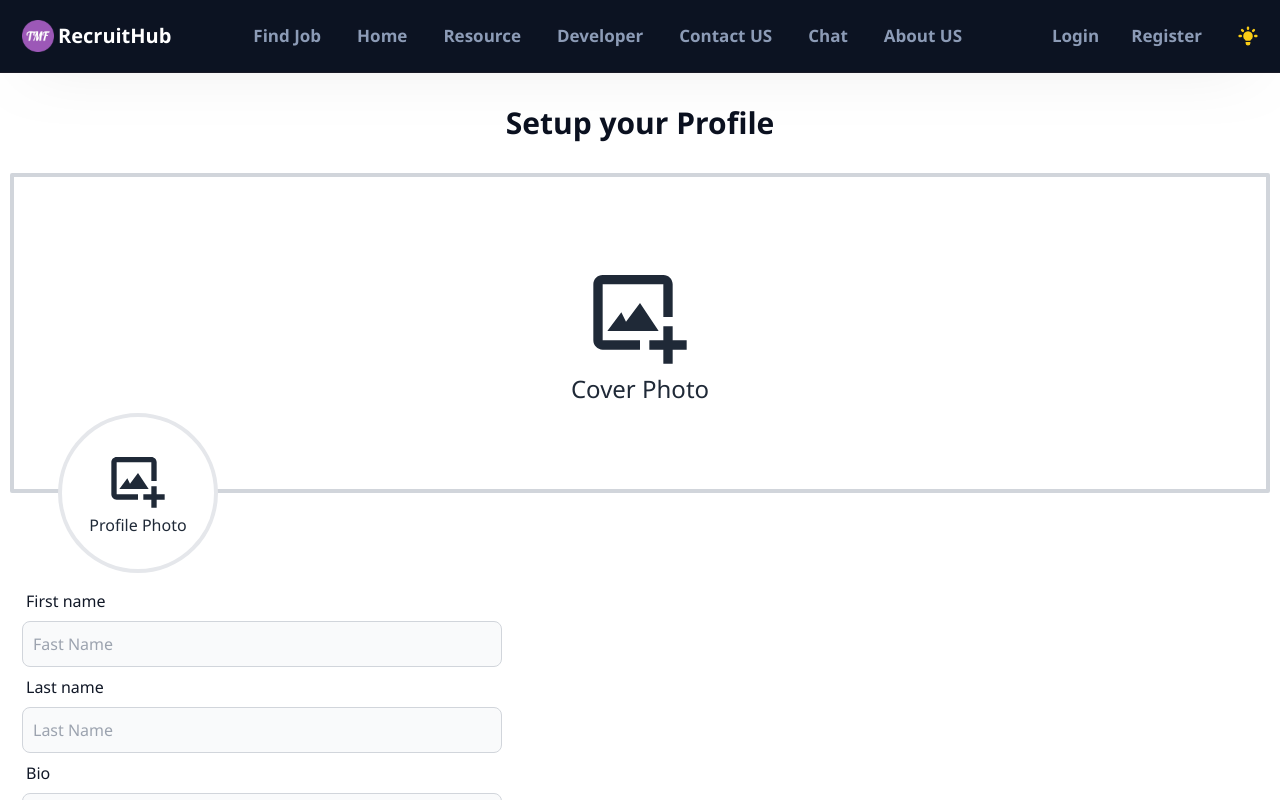
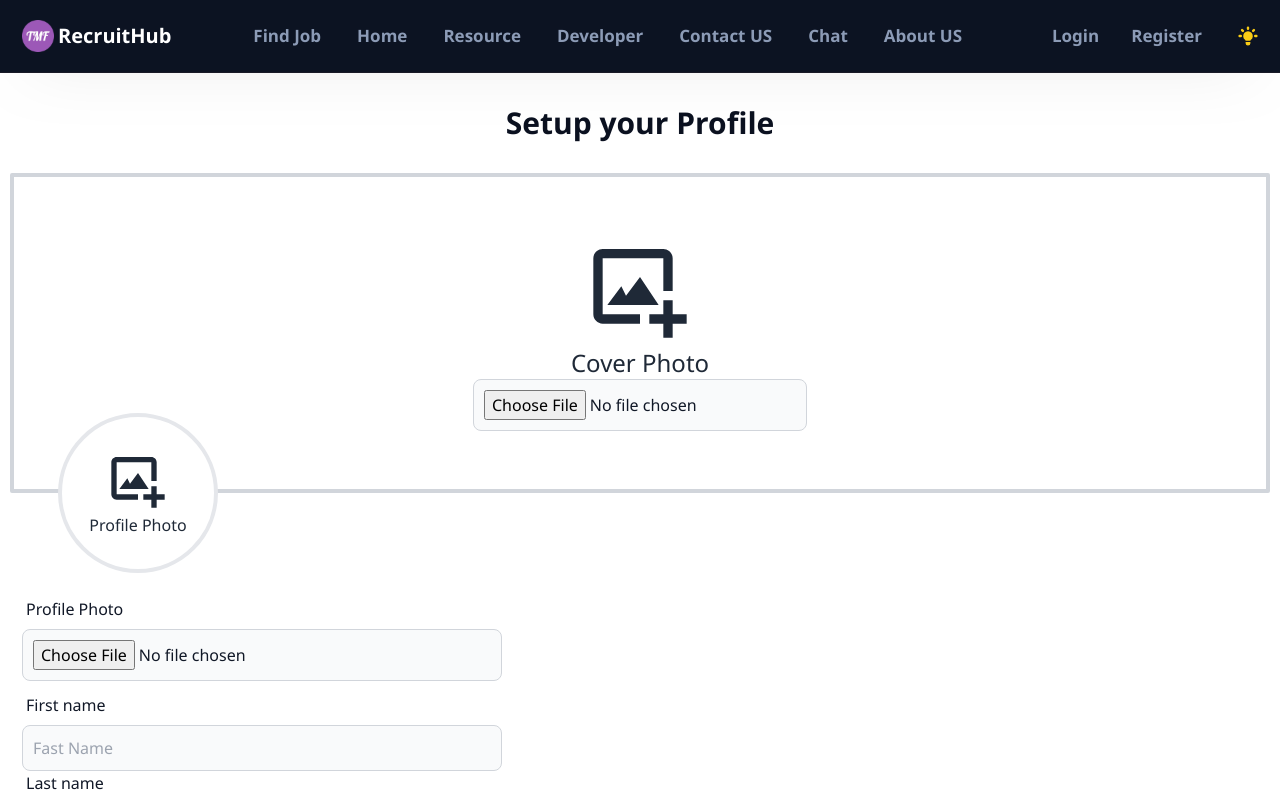
Before and after one commit to thecreativegang/recruit-hub-client-2, a React (Create React App) app: page /userDashboard in a window 1280 px wide. Shown: the top 800 px of the page. Built offline with nearby package versions, Linux system fonts and the light colour scheme; no server answers.

Commit message:
added photo uplode function

```diff
--- a/src/components/Pages/UserDashboard/UserDashboard.jsx
+++ b/src/components/Pages/UserDashboard/UserDashboard.jsx
@@ -1,20 +1,88 @@
-import React from "react";
+import React, { useEffect } from "react";
 import "./UserDashboard.css";
+import axios from "axios";
 
 import { BiImageAdd } from "react-icons/bi";
 import { useForm } from "react-hook-form";
+import { useState } from "react";
+import Loading from "../../Shared/Loading/Loading";
 
 const UserDashboard = () => {
   const { register, handleSubmit, reset } = useForm();
 
-  const onSubmit = (data) => {
-    console.log(data);
-    reset();
+  const [coverPhoto, setCoverPhoto] = useState("");
+  const [profilePhoto, setProfilePhoto] = useState("");
+
+  const [loadingCover, setLoadingCover] = useState(false);
+  const [loadingProfile, setLoadingProfile] = useState(false);
+
+  const imageBbUrl = `https://api.imgbb.com/1/upload?key=46aaf19b4e516e94653488331a5bff32`; //image bb post url
+
+  // upload cover photo image bb
+  const upLodeCoverPhoto = (data) => {
+    setLoadingCover(true);
+    const coverImg = data[0];
+    const coverFormData = new FormData();
+    coverFormData.append("image", coverImg);
+
+    fetch(imageBbUrl, {
+      method: "POST",
+      body: coverFormData,
+    })
+      .then((res) => res.json())
+      .then((result) => {
+        if (result?.success) {
+          setCoverPhoto(result?.data?.url);
+          setLoadingCover(false);
+        }
+      });
+  };
+
+  // profile photo uplode
+  const upLodeProfilePhoto = (data) => {
+    setLoadingProfile(true);
+    const profileImg = data[0];
+    const profileFormData = new FormData();
+    profileFormData.append("image", profileImg);
+
+    fetch(imageBbUrl, {
+      method: "POST",
+      body: profileFormData,
+    })
+      .then((res) => res.json())
+      .then((result) => {
+        setProfilePhoto(result?.data?.url);
+        setLoadingProfile(false);
+      });
+  };
+
+  const onSubmit = async (formData) => {
+    const profileData = {
+      coverPhoto,
+      profilePhoto,
+      fastName: formData?.first_name,
+      lestName: formData?.last_name,
+      dio: formData?.bio,
+    };
+
+    console.log("profile data", profileData);
+
+    const data = await axios
+      .put(
+        `http://localhost:3000/user/user-profile/630a45710ca3407dd1462f3b`,
+        { profileData },
+        {
+          headers: {
+            authorization: `Bearer ${localStorage.getItem("accessToken")}`,
+          },
+        }
+      )
+      .then((data) => console.log(" post", data.data));
   };
 
   return (
     <>
-      <section className=" bg-white py-8">
+      <section className=" bg-white py-8 relative">
         <div className="pb-1">
           {/* User Hero section  */}
           <section className="container pb-5">
@@ -22,13 +90,30 @@ const UserDashboard = () => {
               Setup your Profile
             </h3>
             {/* user cover photo and profile photo  */}
+            <form
+              onSubmit={handleSubmit(onSubmit)}
+              className="mb-6 flex flex-col gap-y-2"
+            >
               <div className="w-full mb-[6rem]">
                 <div className="w-full h-[15rem] md:h-[20rem] relative">
                   <div className="w-full h-full object-cover object-center border-4 border-gray-300 rounded-sm flex flex-col justify-center items-center">
                     <BiImageAdd className="text-[7rem]" />
                     <p className="text-2xl font-medium">Cover Photo</p>
+
+                    <div className="flex items-center gap-2">
+                      <input
+                        onChange={(e) => upLodeCoverPhoto(e.target.files)}
+                        type="file"
+                        id="cover_photo"
+                        name="cover_photo"
+                        required
+                        class="max-w-[30rem] mx-auto bg-gray-50 border border-gray-300 text-gray-900 text-base rounded-lg focus:ring-blue-500 focus:border-blue-500 block w-full p-2.5"
+                      />
+                      {loadingCover && <Loading />}
                     </div>
-                <div className="w-[10rem] h-[10rem] absolute left-[3rem] bottom-0 translate-y-2/4">
+                  </div>
+
+                  <div className="w-[10rem] h-[10rem] absolute z-20 left-[3rem] bottom-0 translate-y-2/4">
                     <div className="w-full h-full object-contain object-center overflow-hidden rounded-full border-[.3rem] border-gray-200 flex flex-col justify-center items-center bg-[#fff]">
                       <BiImageAdd className="text-[4rem]" />
                       <p>Profile Photo</p>
@@ -40,10 +125,26 @@ const UserDashboard = () => {
               {/* User basic information */}
               <div className="flex justify-start ">
                 <div className="ml-3 text-left md:w-1/2 md:max-w-[30rem] ">
-                <form
-                  onSubmit={handleSubmit(onSubmit)}
-                  className="mb-6 flex flex-col gap-y-2"
+                  <div className="mb-3">
+                    <label
+                      for="profile_photo"
+                      class="block mb-2 text-base font-medium text-gray-900 ml-1"
                     >
+                      Profile Photo
+                    </label>
+                    <div className="flex items-center gap-2">
+                      <input
+                        onChange={(e) => upLodeProfilePhoto(e.target.files)}
+                        type="file"
+                        id="profile_photo"
+                        name="profile_photo"
+                        required
+                        class="bg-gray-50 border border-gray-300 text-gray-900 text-base rounded-lg focus:ring-blue-500 focus:border-blue-500 block w-full p-2.5"
+                      />
+                      {loadingProfile && <Loading />}
+                    </div>
+                  </div>
+
                   {/* fast name  */}
                   <div>
                     <label
@@ -64,15 +165,15 @@ const UserDashboard = () => {
                   {/* last Name  */}
                   <div>
                     <label
-                      for="last-name"
+                      for="last_name"
                       class="block mb-2 text-base font-medium text-gray-900 ml-1"
                     >
                       Last name
                     </label>
                     <input
-                      {...register("last-name")}
+                      {...register("last_name")}
                       type="text"
-                      id="last-name"
+                      id="last_name"
                       class="bg-gray-50 border border-gray-300 text-gray-900 text-base rounded-lg focus:ring-blue-500 focus:border-blue-500 block w-full p-2.5"
                       placeholder="Last Name"
                       required
@@ -99,13 +200,13 @@ const UserDashboard = () => {
                   {/* Submit button  */}
                   <button
                     type="submit"
-                    className="px-3 py-1 btn text-lg font-medium text-white rounded-lg outline-none duration-150 ease-in-out mt-3"
+                    className={`px-3 py-1 btn text-lg text-white font-medium rounded-lg outline-none duration-150 ease-in-out mt-3 `}
                   >
                     Next
                   </button>
-                </form>
                 </div>
               </div>
+            </form>
           </section>
         </div>
       </section>
--- /dev/null
+++ b/src/components/Shared/Loading/Loading.jsx
@@ -0,0 +1,26 @@
+import React from "react";
+
+const Loading = () => {
+  return (
+    <div className=" cursor-progress  z-50">
+      <svg
+        role="status"
+        class="inline mr-3 w-12 h-12 animate-spin"
+        viewBox="0 0 100 101"
+        fill="none"
+        xmlns="http://www.w3.org/2000/svg"
+      >
+        <path
+          d="M100 50.5908C100 78.2051 77.6142 100.591 50 100.591C22.3858 100.591 0 78.2051 0 50.5908C0 22.9766 22.3858 0.59082 50 0.59082C77.6142 0.59082 100 22.9766 100 50.5908ZM9.08144 50.5908C9.08144 73.1895 27.4013 91.5094 50 91.5094C72.5987 91.5094 90.9186 73.1895 90.9186 50.5908C90.9186 27.9921 72.5987 9.67226 50 9.67226C27.4013 9.67226 9.08144 27.9921 9.08144 50.5908Z"
+          fill="#E5E7EB"
+        />
+        <path
+          d="M93.9676 39.0409C96.393 38.4038 97.8624 35.9116 97.0079 33.5539C95.2932 28.8227 92.871 24.3692 89.8167 20.348C85.8452 15.1192 80.8826 10.7238 75.2124 7.41289C69.5422 4.10194 63.2754 1.94025 56.7698 1.05124C51.7666 0.367541 46.6976 0.446843 41.7345 1.27873C39.2613 1.69328 37.813 4.19778 38.4501 6.62326C39.0873 9.04874 41.5694 10.4717 44.0505 10.1071C47.8511 9.54855 51.7191 9.52689 55.5402 10.0491C60.8642 10.7766 65.9928 12.5457 70.6331 15.2552C75.2735 17.9648 79.3347 21.5619 82.5849 25.841C84.9175 28.9121 86.7997 32.2913 88.1811 35.8758C89.083 38.2158 91.5421 39.6781 93.9676 39.0409Z"
+          fill="currentColor"
+        />
+      </svg>
+    </div>
+  );
+};
+
+export default Loading;
--- /dev/null
+++ b/src/hooks/UseUpLodeImage.js
@@ -0,0 +1,28 @@
+import { useState } from 'react';
+
+const UseUpLodeImage = (image) => {
+
+    const [loading, setLoading] = useState(false)
+    const [error, setError] = useState(false)
+    const [images, setImages] = useState("")
+
+    setLoading(true)
+    const formData = new FormData();
+    formData.append("image", image);
+
+
+    const url = `https://api.imgbb.com/1/upload?key=46aaf19b4e516e94653488331a5bff32`;
+    fetch(url, {
+        method: "POST",
+        body: formData,
+    })
+        .then((res) => res.json())
+        .then((result) => {
+            setImages(result)
+        })
+        .catch(err => setError(err))
+
+    return [images, loading, error]
+};
+
+export default UseUpLodeImage;
--- a/src/stateManagement/DeveloperStore.js
+++ b/src/stateManagement/DeveloperStore.js
@@ -10,7 +10,7 @@ const DeveloperStore = () => {
 
     // Get developer information form developer api
     useEffect(() => {
-        fetch("http://localhost:3001/user/developer", {
+        fetch("http://localhost:3001/user/developer/", {
             headers: {
                 authorization: `Bearer ${localStorage.getItem('accessToken')}`,
             }
```
Lines whose indentation alone changed are shown as unchanged.
